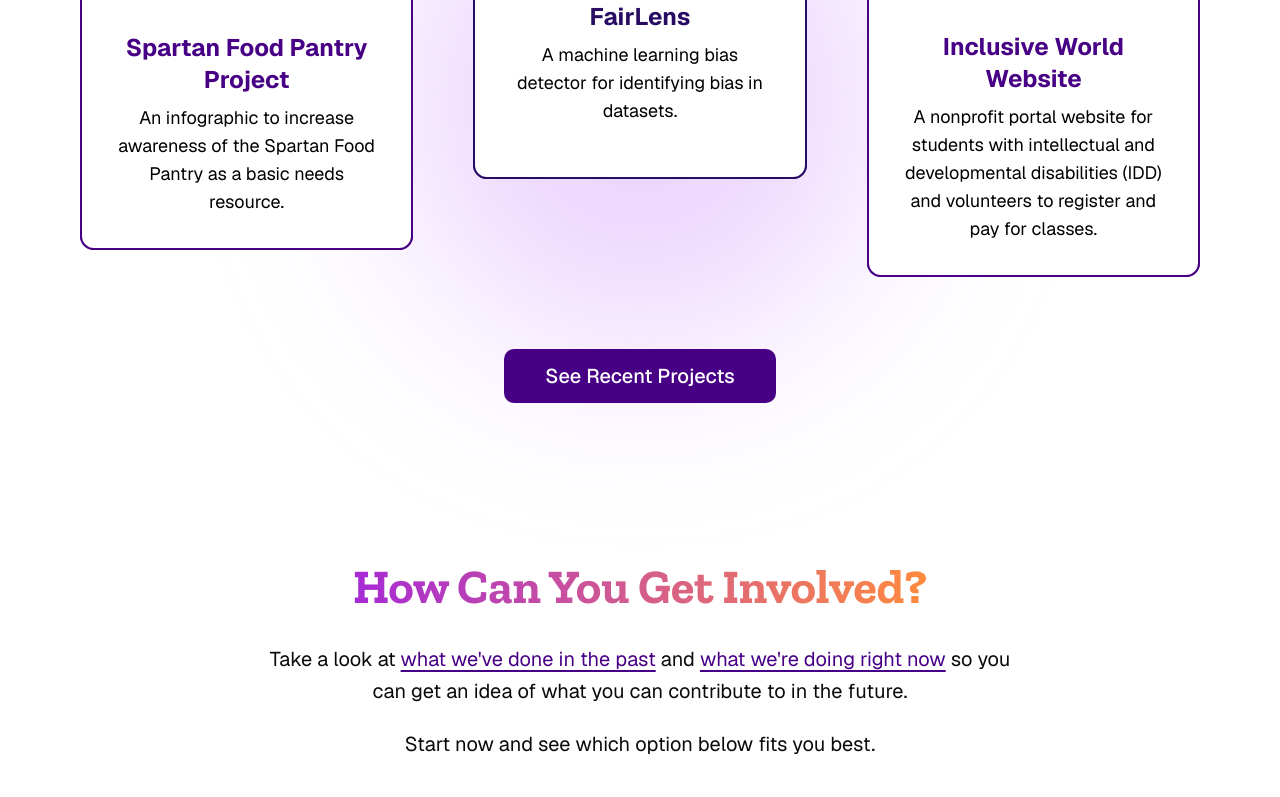
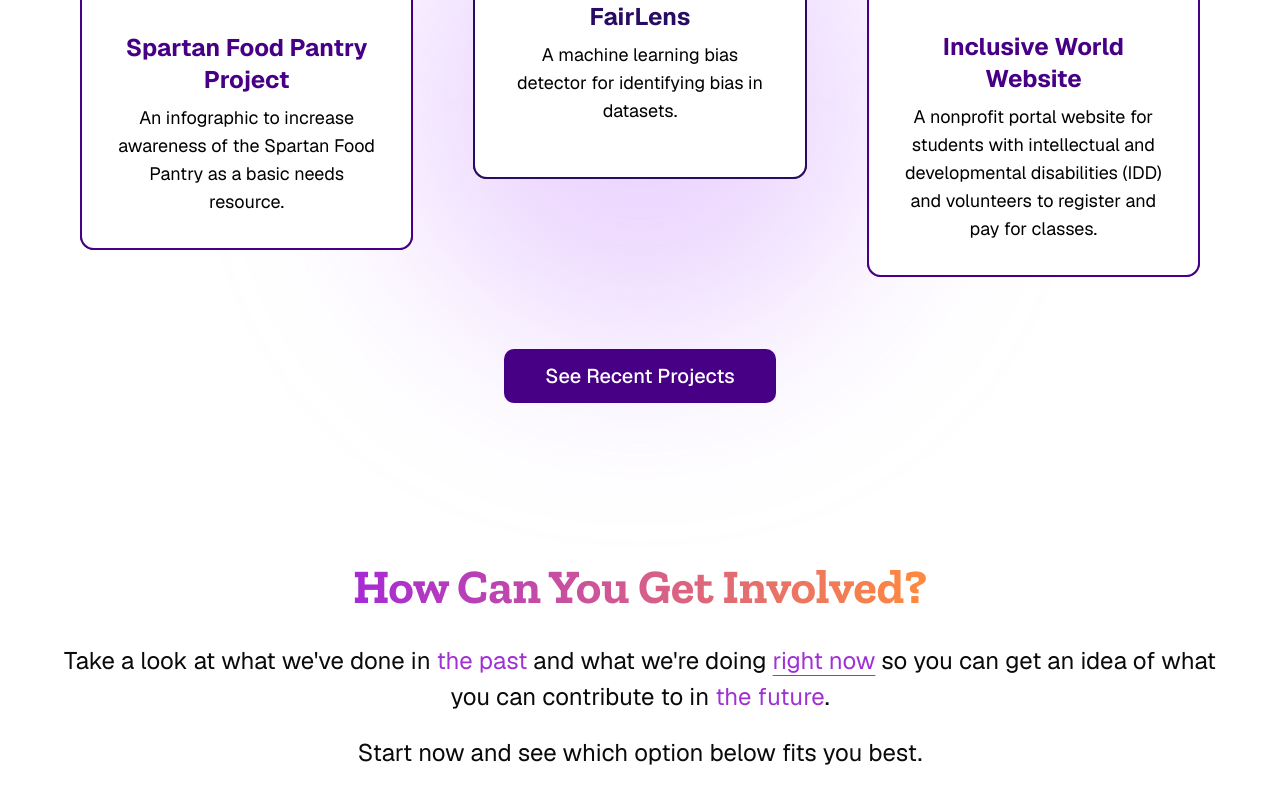
Before and after one commit to rcc-sjsu/rcc-site-final, a Next.js app: page /about in a window 1280 px wide. Shown: the part 3702-4499 px from the top of the page. Built offline with nearby package versions, Linux system fonts and the light colour scheme.

Commit message:
Polish about involvement typography

```diff
--- a/src/app/(public)/about/aboutpage.module.css
+++ b/src/app/(public)/about/aboutpage.module.css
@@ -2,3 +2,31 @@
   overflow: clip;
   margin-top: -3.5rem;
 }
+
+.container p a {
+  color: var(--purple);
+  font-size: inherit;
+  font-weight: inherit;
+  text-decoration-line: underline;
+  text-decoration-thickness: 1px;
+  text-underline-offset: 0.25em;
+  background: transparent;
+}
+
+.container p a:visited,
+.container p a:hover,
+.container p a:active {
+  color: var(--purple);
+  background: transparent;
+}
+
+.container p a:focus:not(:focus-visible) {
+  outline: none;
+}
+
+.container p a:focus-visible {
+  border-radius: 0.125rem;
+  outline: 2px solid var(--color-brand-pale-purple);
+  outline-offset: 0.2em;
+  background: transparent;
+}
--- a/src/app/(public)/about/components/GetInvolved.tsx
+++ b/src/app/(public)/about/components/GetInvolved.tsx
@@ -32,23 +32,18 @@ const involvementActions = [
 export default function GetInvolved() {
   return (
     <section id="get-involved" className="pt-26 md:pt-30">
-      <div className="mx-auto max-w-4xl px-6 text-center">
+      <div className="mx-auto max-w-[1200px] px-6 text-center">
         <Heading headingTag="h2">How Can You Get Involved?</Heading>
 
-        <div className="mx-auto mt-6 flex max-w-3xl flex-col gap-5">
-          <p className="text-base leading-relaxed md:text-lg xl:text-xl">
-            Take a look at{' '}
-            <Link href="/events" className="text-base underline underline-offset-4 md:text-lg xl:text-xl">
-              what we&apos;ve done in the past
-            </Link>{' '}
-            and{' '}
-            <Link href="/events" className="text-base underline underline-offset-4 md:text-lg xl:text-xl">
-              what we&apos;re doing right now
-            </Link>{' '}
-            so you can get an idea of what you can contribute to in the future.
+        <div className="mx-auto mt-6 flex max-w-[1200px] flex-col gap-5">
+          <p className="text-base leading-[1.5] md:text-xl xl:text-2xl">
+            {/* TODO: Link "the past" to projects page once implemented. */}
+            Take a look at what we&apos;ve done in <span className="text-[var(--purple)]">the past</span> and what
+            we&apos;re doing <Link href="/events">right now</Link> so you can get an idea of what you can contribute to
+            in <span className="text-[var(--purple)]">the future</span>.
           </p>
 
-          <p className="text-base leading-relaxed md:text-lg xl:text-xl">
+          <p className="text-base leading-[1.5] md:text-xl xl:text-2xl">
             Start now and see which option below fits you best.
           </p>
         </div>
@@ -70,12 +65,16 @@ export default function GetInvolved() {
             />
             <div className={`absolute inset-0 -z-9 ${action.overlayClassName}`} />
 
-            <div className="relative z-10 flex max-w-md flex-col items-center text-white">
-              <Heading headingTag="h3" tone="light" className="text-5xl leading-tight md:text-6xl lg:text-7xl">
+            <div className="relative z-10 flex max-w-[500px] flex-col items-center text-white">
+              <Heading
+                headingTag="h3"
+                tone="light"
+                customStyle={{ fontSize: 'clamp(3.75rem, 8vw, 6rem)', lineHeight: 1 }}
+              >
                 {action.title}
               </Heading>
 
-              <p className="mt-6 text-base font-semibold leading-snug text-white md:min-h-20 md:text-lg xl:text-xl">
+              <p className="mt-6 text-base font-medium leading-[1.2] text-white md:min-h-20 md:text-xl xl:text-2xl">
                 {action.description}
               </p>
 
@@ -84,7 +83,7 @@ export default function GetInvolved() {
                 className={buttonVariants({
                   variant: 'inverse',
                   size: 'lg',
-                  className: 'group/action-button mt-8 h-auto rounded-md px-6 py-2 text-base font-bold md:text-lg',
+                  className: 'group/action-button mt-8 h-auto rounded-md px-6 py-2',
                 })}
               >
                 <span className={action.hoverTextClassName}>{action.buttonText}</span>
```
